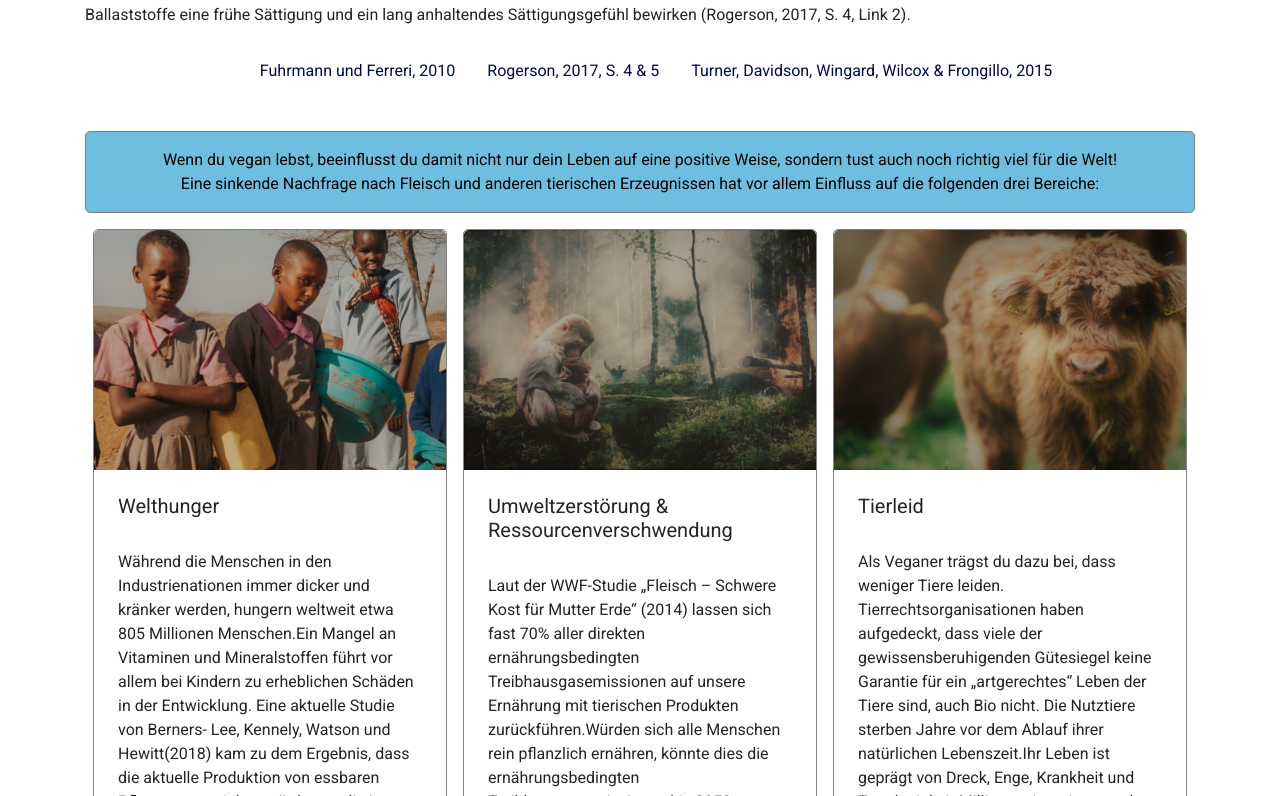
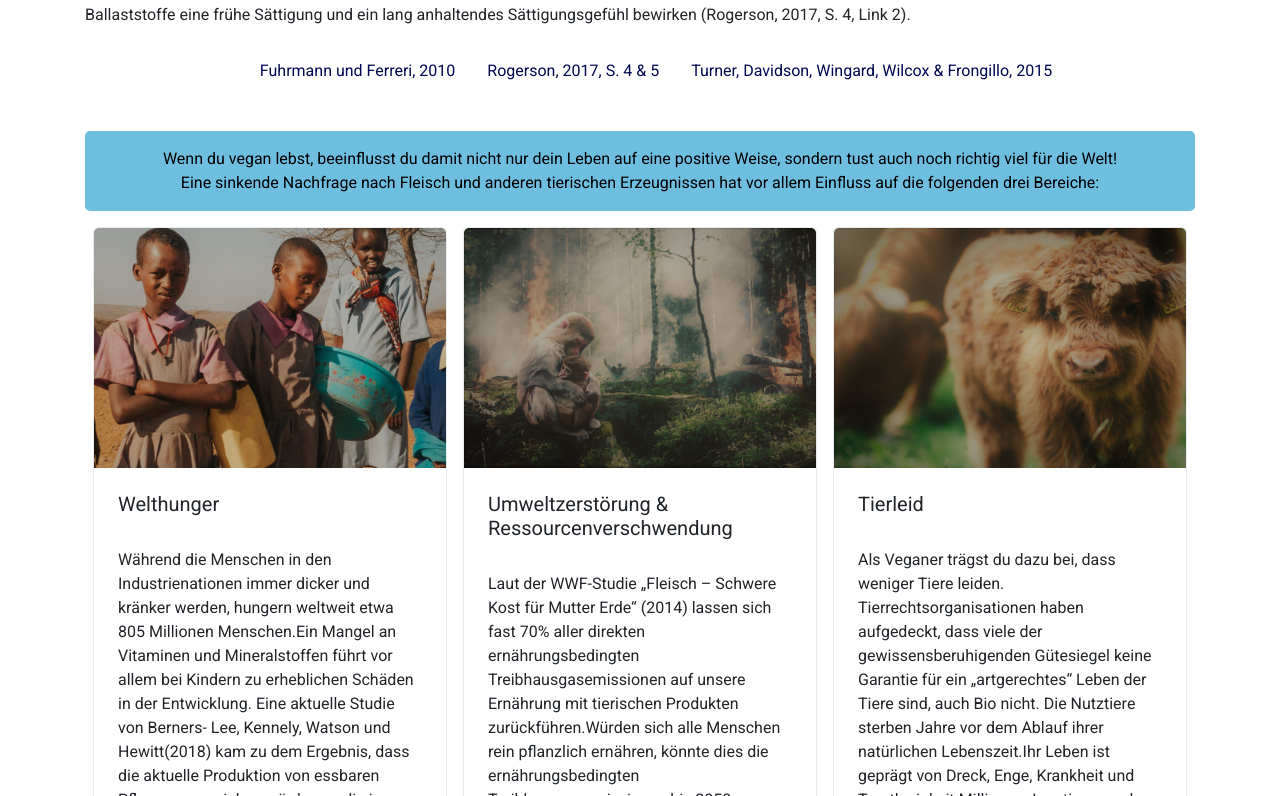
Before and after one commit to raaaaaphaela/mission-fit, a React (Create React App) app: page /vegan in a window 1280 px wide. Shown: the part 1124-1920 px from the top of the page. Built offline with nearby package versions, Linux system fonts and the light colour scheme.

Commit message:
card border fix

```diff
--- a/src/styles/sass/_variables.scss
+++ b/src/styles/sass/_variables.scss
@@ -3,3 +3,5 @@
 $primary:  #6ebee0;
 $background: #000851;
 $card: #6ebee0;
+
+$grey: #E9ECEF;
--- a/src/styles/sass/pages/_nutrients.scss
+++ b/src/styles/sass/pages/_nutrients.scss
@@ -51,7 +51,7 @@
 }
 
 .summary {
-    background: #E9ECEF;
+    background: $grey;
     padding: 1rem 2rem;
     margin-bottom: 2rem;
     border-radius: 5px;
--- a/src/styles/sass/pages/_vegan.scss
+++ b/src/styles/sass/pages/_vegan.scss
@@ -20,7 +20,7 @@
 .reasons-card__intro {
     background-color: $card;
     color: black;
-    border: 0.5px solid gray;
+    border: none;
     border-radius: 5px;
     padding: 1rem;
     text-align: center;
@@ -36,7 +36,7 @@
     display: flex;
     flex-direction: column;
     margin: 0 0 1rem 0;
-    border: 0.5px solid gray;
+    border: 0.5px solid $grey;
     border-radius: 5px;
 
     .reasons-card__image {
```
